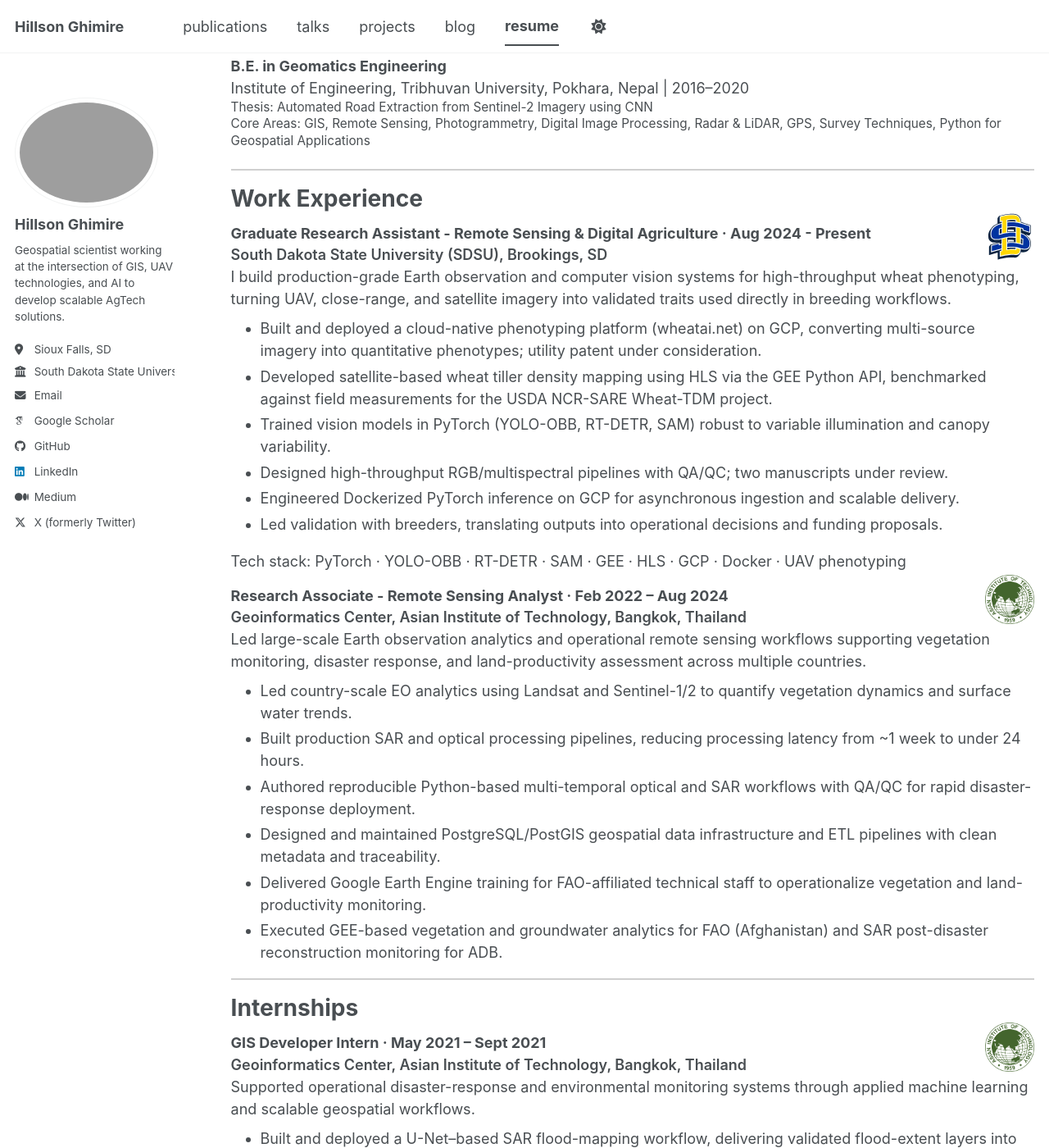
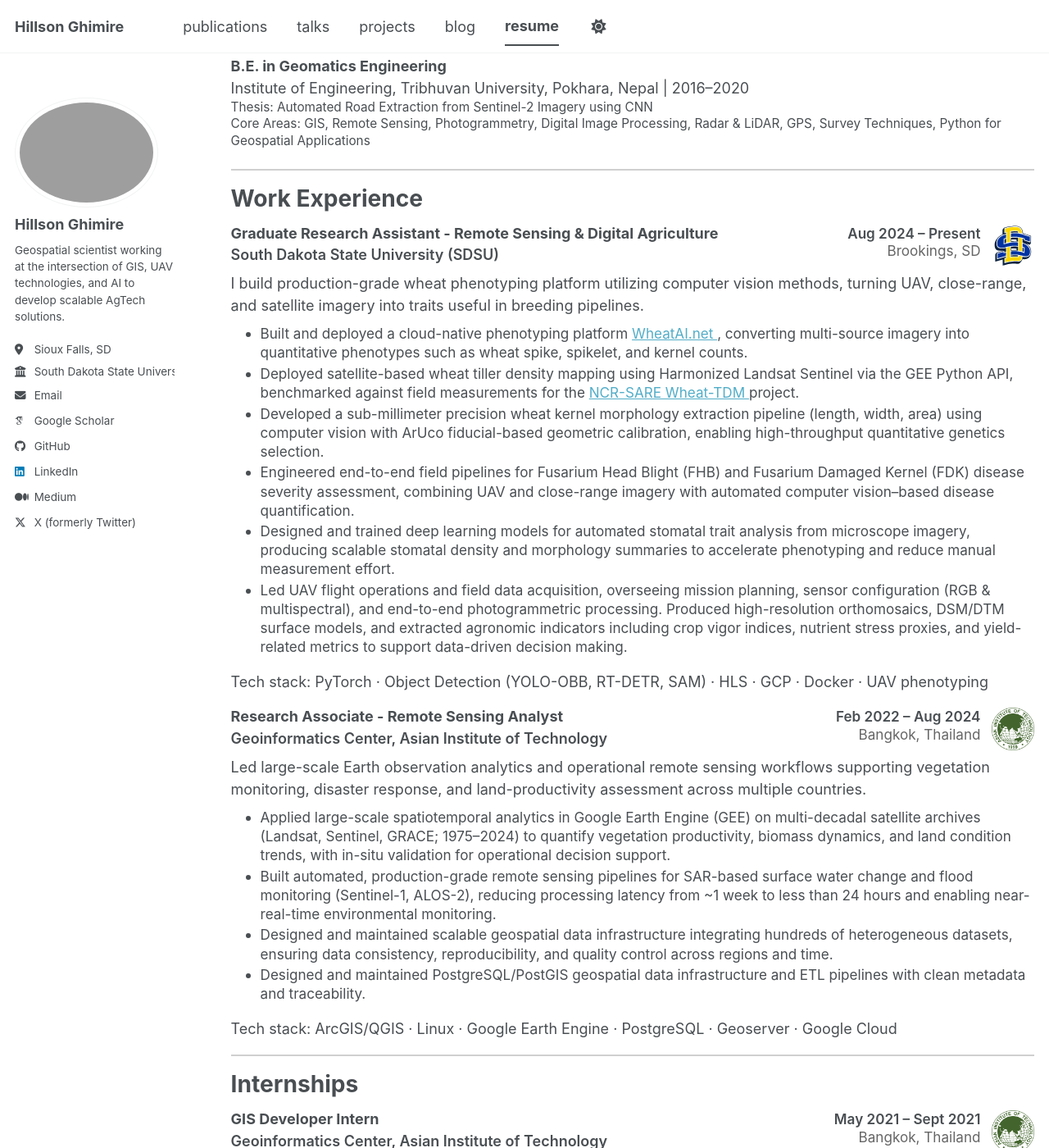
Before and after one commit to hillsonghimire/hillsonghimire.github.io, a Jekyll site: the page built from _pages/cv.md, in a window 1280 px wide and 1400 px high, scrolled down 219 px. Shown: the whole window at 82% size. Built offline with Jekyll 4.4.1, drawn with Linux system fonts in a browser that asks for light colours; some web fonts are replaced; a script bundle is joined from its source files by our own code; library files that are not in the unit come from our copies; some of the changed text lies outside the part shown.

Commit message:
cv works

```diff
--- a/_pages/cv.md
+++ b/_pages/cv.md
@@ -15,7 +15,10 @@ redirect_from:
 .tight-meta { margin-top: 0; margin-bottom: 0.4rem; font-weight: 600; }
 .tight-desc { margin-top: 0; margin-bottom: 0.5rem; }
 .tight-list { margin-top: 0.2rem; margin-bottom: 1rem; padding-left: 2rem; }
-.tight-list li { margin-bottom: 0.25rem; }
+.tight-list li { margin-bottom: 0.15rem; font-size: 0.95rem; line-height: 1.35; }
+/* compact list style for Talks */
+.talks-list { margin-top: 0.4rem; margin-bottom: 1rem; padding-left: 1.8rem; }
+.talks-list li { margin-bottom: 0.12rem; font-size: 0.95rem; line-height: 1.35; }
 /* Indent role details (description + bullets + tech stack) under each title block */
 p.tight-desc,
 ul.tight-list,
@@ -32,37 +35,29 @@ p.tight-block {
 .page__content h3.tight-block { margin-top: 0.05rem; }
 .page__content h3.tight-block:first-of-type { margin-top: 0.05rem; }
 .exp-logo {
-  width: 18px;
-  height: 18px;
+  width: 52px;
+  height: 52px;
   object-fit: contain;
-  vertical-align: text-bottom;
-  margin-right: 0.35rem;
 }
 .exp-header {
-  position: relative;
-  padding-right: 72px;
+  display: flex;
+  align-items: flex-start;
+  justify-content: space-between;
+  gap: 0.75rem;
+  margin-bottom: 0.35rem;
 }
-.exp-header .exp-logo {
-  width: 60px;
-  height: 60px;
-  margin: 0;
-  position: absolute;
-  top: calc(0.1rem - 12pt);
-  right: 0;
-  object-fit: contain;
-  z-index: 1;
+.exp-header .exp-header-text { flex: 1 1 auto; min-width: 0; }
+.exp-header .tight-block { margin-top: 0; margin-bottom: 0.1rem; }
+.exp-header .tight-meta { margin-top: 0; margin-bottom: 0; }
+.exp-meta-right {
+  flex: 0 0 auto;
+  text-align: right;
+  font-size: 0.95rem;
+  line-height: 1.25;
+  min-width: 140px;
 }
-.exp-header .exp-header-text {
-  min-width: 0;
-}
-.exp-header .tight-block {
-  margin-top: 0;
-  margin-bottom: 0.1rem;
-}
-.exp-header .tight-meta {
-  margin-top: 0;
-  margin-bottom: 0;
-}
+.exp-meta-right .exp-dates { font-weight: 600; }
+.exp-meta-right .exp-location { color: var(--global-muted-text-color, #666); }
 </style>
 
 
@@ -81,42 +76,57 @@ Institute of Engineering, Tribhuvan University, Pokhara, Nepal | 2016–2020
 Work Experience
 ======
 <div class="exp-header">
+  <div class="exp-header-text">
+    <h3 class="tight-block">Graduate Research Assistant - Remote Sensing & Digital Agriculture</h3>
+    <div class="tight-meta">South Dakota State University (SDSU)</div>
+  </div>
+  <div class="exp-meta-right">
+    <div class="exp-dates">Aug 2024 – Present</div>
+    <div class="exp-location">Brookings, SD</div>
+  </div>
   <img class="exp-logo" src="{{ '/images/logos/sdsu-logo.svg' | relative_url }}" alt="SDSU logo">
-  <div class="exp-header-text">
-    <h3 class="tight-block">Graduate Research Assistant - Remote Sensing & Digital Agriculture · Aug 2024 - Present</h3>
-    <div class="tight-meta">
-      South Dakota State University (SDSU), Brookings, SD
-    </div>
-  </div>
 </div>
 
 <p class="tight-desc">
-I build production-grade Earth observation and computer vision systems for high-throughput wheat phenotyping, turning UAV, close-range, and satellite imagery into validated traits used directly in breeding workflows.
+I build production-grade wheat phenotyping platform utilizing computer vision methods, turning UAV, close-range, and satellite imagery into traits useful in breeding pipelines.
 </p>
 
 <ul class="tight-list">
-<li>Built and deployed a cloud-native phenotyping platform (wheatai.net) on GCP, converting multi-source imagery into quantitative phenotypes; utility patent under consideration.</li>
-<li>Developed satellite-based wheat tiller density mapping using HLS via the GEE Python API, benchmarked against field measurements for the USDA NCR-SARE Wheat-TDM project.</li>
-<li>Trained vision models in PyTorch (YOLO-OBB, RT-DETR, SAM) robust to variable illumination and canopy variability.</li>
-<li>Designed high-throughput RGB/multispectral pipelines with QA/QC; two manuscripts under review.</li>
-<li>Engineered Dockerized PyTorch inference on GCP for asynchronous ingestion and scalable delivery.</li>
-<li>Led validation with breeders, translating outputs into operational decisions and funding proposals.
-</li>
+      <li>
+      Built and deployed a cloud-native phenotyping platform
+      <a href="https://wheatai.net/" target="_blank" rel="noopener">
+      WheatAI.net
+      </a>
+      , converting multi-source imagery into quantitative phenotypes such as wheat spike, spikelet, and kernel counts.
+      </li>
+      <li>
+      Deployed satellite-based wheat tiller density mapping using Harmonized Landsat Sentinel via the GEE Python API, benchmarked against field measurements for the
+      <a href="https://projects.sare.org/sare_project/gnc25-412/" target="_blank" rel="noopener">
+      NCR-SARE Wheat-TDM
+      </a> project.
+      </li>
+      <li>Developed a sub-millimeter precision wheat kernel morphology extraction pipeline (length, width, area) using computer vision with ArUco fiducial-based geometric calibration, enabling high-throughput quantitative genetics selection.</li>
+      <li>
+      Engineered end-to-end field pipelines for Fusarium Head Blight (FHB) and Fusarium Damaged Kernel (FDK) disease severity assessment, combining UAV and close-range imagery with automated computer vision–based disease quantification.
+      </li>
+      <li>Designed and trained deep learning models for automated stomatal trait analysis from microscope imagery, producing scalable stomatal density and morphology summaries to accelerate phenotyping and reduce manual measurement effort.</li>
+      <li>Led UAV flight operations and field data acquisition, overseeing mission planning, sensor configuration (RGB & multispectral), and end-to-end photogrammetric processing. Produced high-resolution orthomosaics, DSM/DTM surface models, and extracted agronomic indicators including crop vigor indices, nutrient stress proxies, and yield-related metrics to support data-driven decision making.</li>
 </ul>
 
 <p class="tight-block">
-Tech stack: PyTorch · YOLO-OBB · RT-DETR · SAM · GEE · HLS · GCP · Docker · UAV phenotyping
+Tech stack: PyTorch · Object Detection (YOLO-OBB, RT-DETR, SAM) · HLS · GCP · Docker · UAV phenotyping
 </p>
 
-
 <div class="exp-header">
+  <div class="exp-header-text">
+    <h3 class="tight-block">Research Associate - Remote Sensing Analyst</h3>
+    <div class="tight-meta">Geoinformatics Center, Asian Institute of Technology</div>
+  </div>
+  <div class="exp-meta-right">
+    <div class="exp-dates">Feb 2022 – Aug 2024</div>
+    <div class="exp-location">Bangkok, Thailand</div>
+  </div>
   <img class="exp-logo" src="{{ '/images/logos/ait-globe.png' | relative_url }}" alt="AIT logo">
-  <div class="exp-header-text">
-    <h3 class="tight-block">Research Associate - Remote Sensing Analyst · Feb 2022 – Aug 2024</h3>
-    <div class="tight-meta">
-      Geoinformatics Center, Asian Institute of Technology, Bangkok, Thailand
-    </div>
-  </div>
 </div>
 
 <p class="tight-desc">
@@ -124,26 +134,30 @@ Led large-scale Earth observation analytics and operational remote sensing workf
 </p>
 
 <ul class="tight-list">
-<li>Led country-scale EO analytics using Landsat and Sentinel-1/2 to quantify vegetation dynamics and surface water trends.</li>
-<li>Built production SAR and optical processing pipelines, reducing processing latency from ~1 week to under 24 hours.</li>
-<li>Authored reproducible Python-based multi-temporal optical and SAR workflows with QA/QC for rapid disaster-response deployment.</li>
+<li>Applied large-scale spatiotemporal analytics in Google Earth Engine (GEE) on multi-decadal satellite archives (Landsat, Sentinel, GRACE; 1975–2024) to quantify vegetation productivity, biomass dynamics, and land condition trends, with in-situ validation for operational decision support.</li>
+<li>Built automated, production-grade remote sensing pipelines for SAR-based surface water change and flood monitoring (Sentinel-1, ALOS-2), reducing processing latency from ~1 week to less than 24 hours and enabling near-real-time environmental monitoring.</li>
+<li>Designed and maintained scalable geospatial data infrastructure integrating hundreds of heterogeneous datasets, ensuring data consistency, reproducibility, and quality control across regions and time.</li>
 <li>Designed and maintained PostgreSQL/PostGIS geospatial data infrastructure and ETL pipelines with clean metadata and traceability.</li>
-<li>Delivered Google Earth Engine training for FAO-affiliated technical staff to operationalize vegetation and land-productivity monitoring.</li>
-<li>Executed GEE-based vegetation and groundwater analytics for FAO (Afghanistan) and SAR post-disaster reconstruction monitoring for ADB.</li>
 </ul>
+
+<p class="tight-block">
+Tech stack: ArcGIS/QGIS · Linux · Google Earth Engine · PostgreSQL · Geoserver · Google Cloud
+</p>
 
 <hr style="border: none; height: 2px; background-color: #cfcfcf;">
 
 Internships
 ======
 <div class="exp-header">
+  <div class="exp-header-text">
+    <h3 class="tight-block">GIS Developer Intern</h3>
+    <div class="tight-meta">Geoinformatics Center, Asian Institute of Technology</div>
+  </div>
+  <div class="exp-meta-right">
+    <div class="exp-dates">May 2021 – Sept 2021</div>
+    <div class="exp-location">Bangkok, Thailand</div>
+  </div>
   <img class="exp-logo" src="{{ '/images/logos/ait-globe.png' | relative_url }}" alt="AIT logo">
-  <div class="exp-header-text">
-    <h3 class="tight-block">GIS Developer Intern · May 2021 – Sept 2021</h3>
-    <div class="tight-meta">
-      Geoinformatics Center, Asian Institute of Technology, Bangkok, Thailand
-    </div>
-  </div>
 </div>
 
 <p class="tight-desc">
@@ -158,13 +172,15 @@ Supported operational disaster-response and environmental monitoring systems thr
 
 
 <div class="exp-header">
+  <div class="exp-header-text">
+    <h3 class="tight-block">Geospatial Intern (Remote)</h3>
+    <div class="tight-meta">SkyTruth</div>
+  </div>
+  <div class="exp-meta-right">
+    <div class="exp-dates">Sept 2020 – Feb 2021</div>
+    <div class="exp-location">Shepherdstown, WV, USA</div>
+  </div>
   <img class="exp-logo" src="{{ '/images/logos/skytruth-logo-vdbg-accents.png' | relative_url }}" alt="SkyTruth logo">
-  <div class="exp-header-text">
-    <h3 class="tight-block">Geospatial Intern (Remote) · Sept 2020 - Feb 2021</h3>
-    <div class="tight-meta">
-      SkyTruth, Shepherdstown, WV, USA
-    </div>
-  </div>
 </div>
 
 <p class="tight-desc">
@@ -174,34 +190,34 @@ Applied deep learning and multi-sensor satellite analytics for environmental mon
 <ul class="tight-list">
 <li>Developed U-Net segmentation workflows in Google Earth Engine using Sentinel-2 imagery for road detection and surface-change analysis.</li>
 <li>Conducted SAR-based detection of illegal oil dumping using rapid screening pipelines in GEE.</li>
-<li>Performed PlanetScope-based change analysis for environmental monitoring, producing decision-ready maps and concise technical reports.</li>
+<li>Performed PlanetScope-based change analysis for environmental monitoring, producing decision-ready maps and concise social media posts.</li>
 </ul>
 
-<hr style="border: none; height: 2px; background-color: #cfcfcf;">
+<!-- <hr style="border: none; height: 2px; background-color: #cfcfcf;"> -->
 
-Skills
+<!-- Skills
 ======
 * Skill 1
 * Skill 2
   * Sub-skill 2.1
   * Sub-skill 2.2
   * Sub-skill 2.3
-* Skill 3
+* Skill 3 -->
 
-<hr style="border: none; height: 2px; background-color: #cfcfcf;">
+<!-- <hr style="border: none; height: 2px; background-color: #cfcfcf;">
 
 Publications
 ======
   <ul>{% for post in site.publications reversed %}
     {% include archive-single-cv.html %}
-  {% endfor %}</ul>
+  {% endfor %}</ul> -->
 
 <hr style="border: none; height: 2px; background-color: #cfcfcf;">
 
 Talks
 ======
   {% assign recent_presentations = site.talks | sort: "date" | reverse | slice: 0, 5 %}
-  <ul>
+  <ul class="talks-list">
     {% for post in recent_presentations %}
       <li>
         {{ post.title }}
@@ -223,6 +239,6 @@ Talks
 
 <hr style="border: none; height: 2px; background-color: #cfcfcf;">
 
-Service and leadership
+<!-- Service and leadership
 ======
-* Currently signed in to 43 different slack teams
+* Currently signed in to 43 different slack teams -->
```
Also changed, not shown: _pages/presentations.html (+12 -3 lines).
